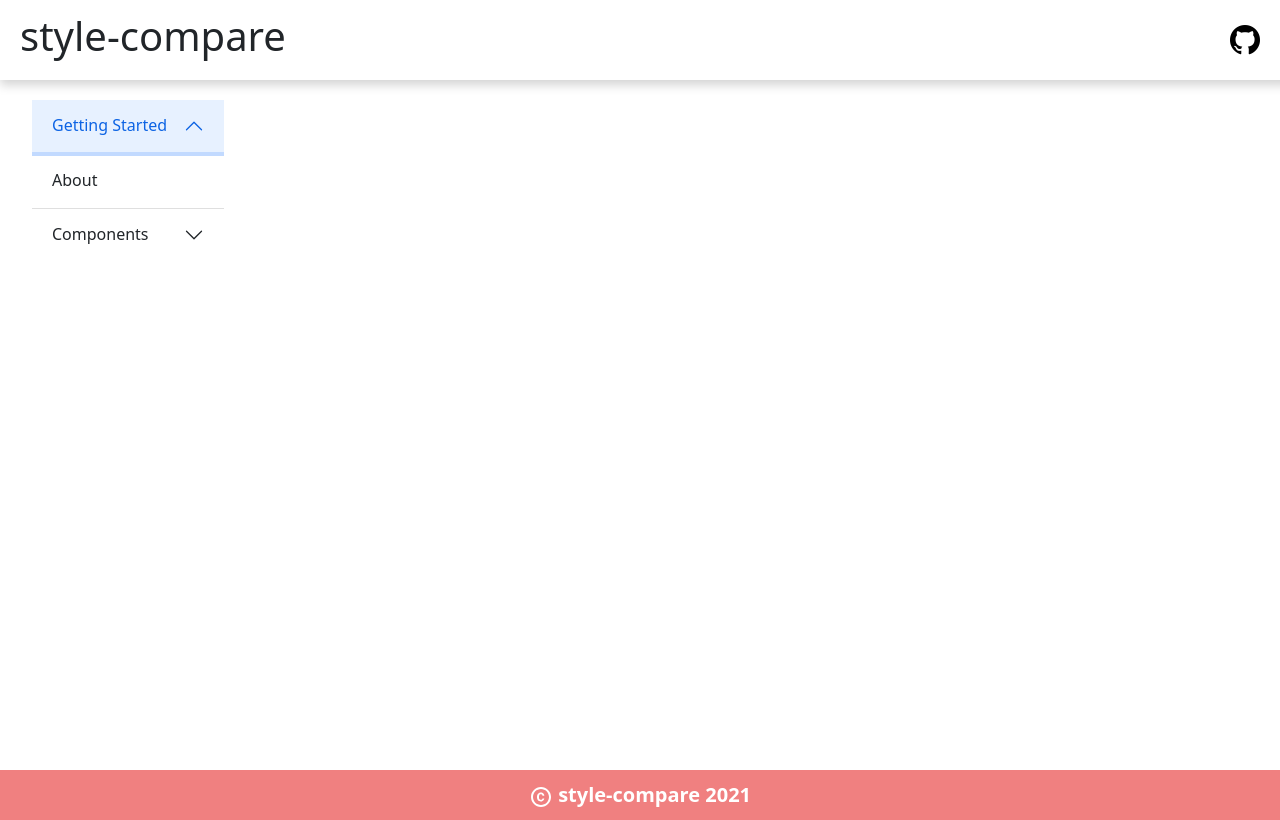
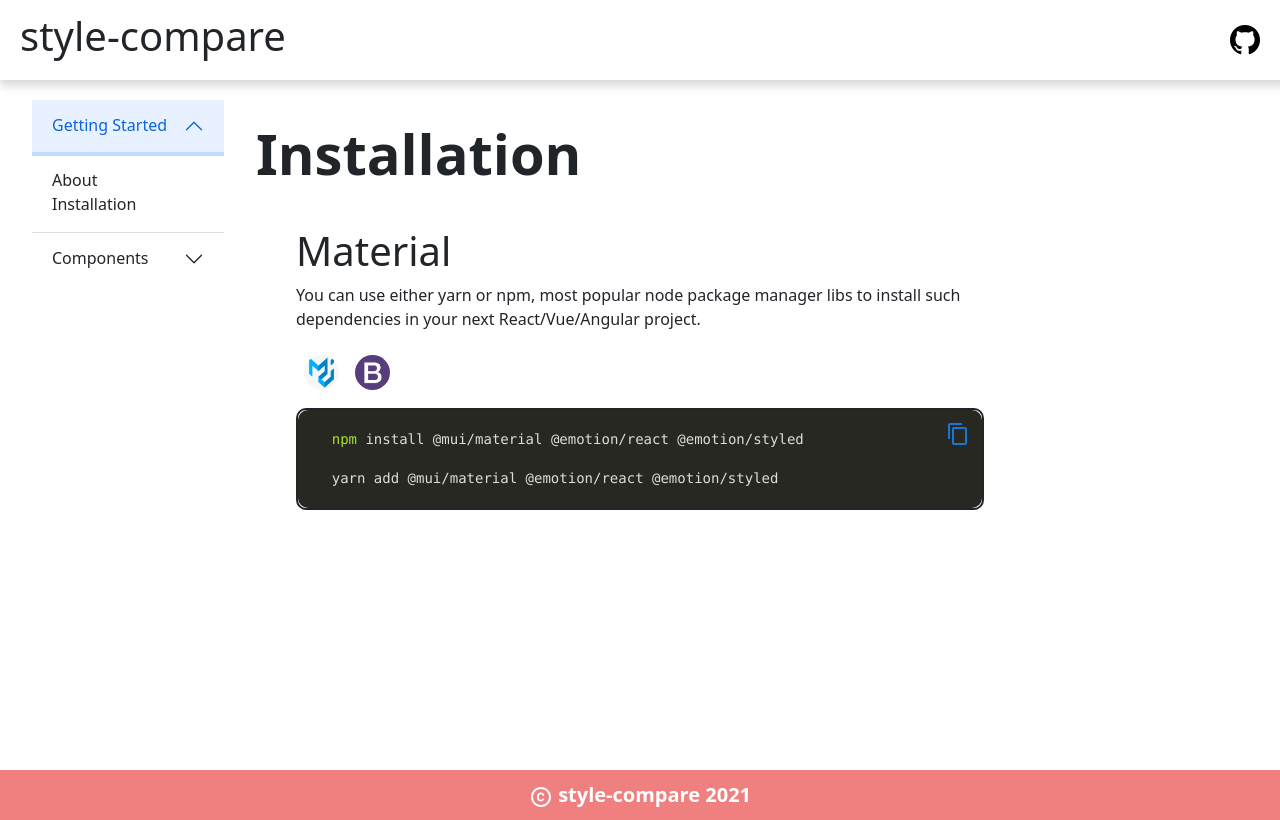
Before and after one commit to goyal-Dushi/style-compare, a React (Create React App) app: page /installation in a window 1280 px wide. Both pictures are taken after a click on the button "Getting Started". Built offline with nearby package versions, Linux system fonts and the light colour scheme.

Commit message:
added route for installation page

```diff
--- a/src/App.js
+++ b/src/App.js
@@ -10,6 +10,7 @@ import Bootstrap from "./assets/img/bootstrap.webp";
 import Material from "./assets/img/material.webp";
 import Home from "./pages/Home";
 import Progress from "./pages/Progress";
+import Installation from "./pages/Installation";
 
 export const TypeContext = createContext();
 
@@ -24,6 +25,7 @@ function App() {
             value={{ imgSrc: [Material, Bootstrap], value: ["M", "B"] }}>
             <Routes>
               <Route path={"/"} element={<Home />} />
+              <Route path={"/installation"} element={<Installation />} />
               <Route path={"/chips&badges"} element={<ChipBadge />} />
               <Route path={"/buttons"} element={<ButtonStyles />} />
               <Route path={"/alerts"} element={<Alerts />} />
--- a/src/components/LeftSideNav.jsx
+++ b/src/components/LeftSideNav.jsx
@@ -20,6 +20,12 @@ export default function LeftSideNav() {
                     navigate("/");
                   }}>
                   {"About"}
+                </li>
+                <li
+                  onClick={() => {
+                    navigate("/installation");
+                  }}>
+                  {"Installation"}
                 </li>
               </Accordion.Body>
             </Accordion.Item>
```
